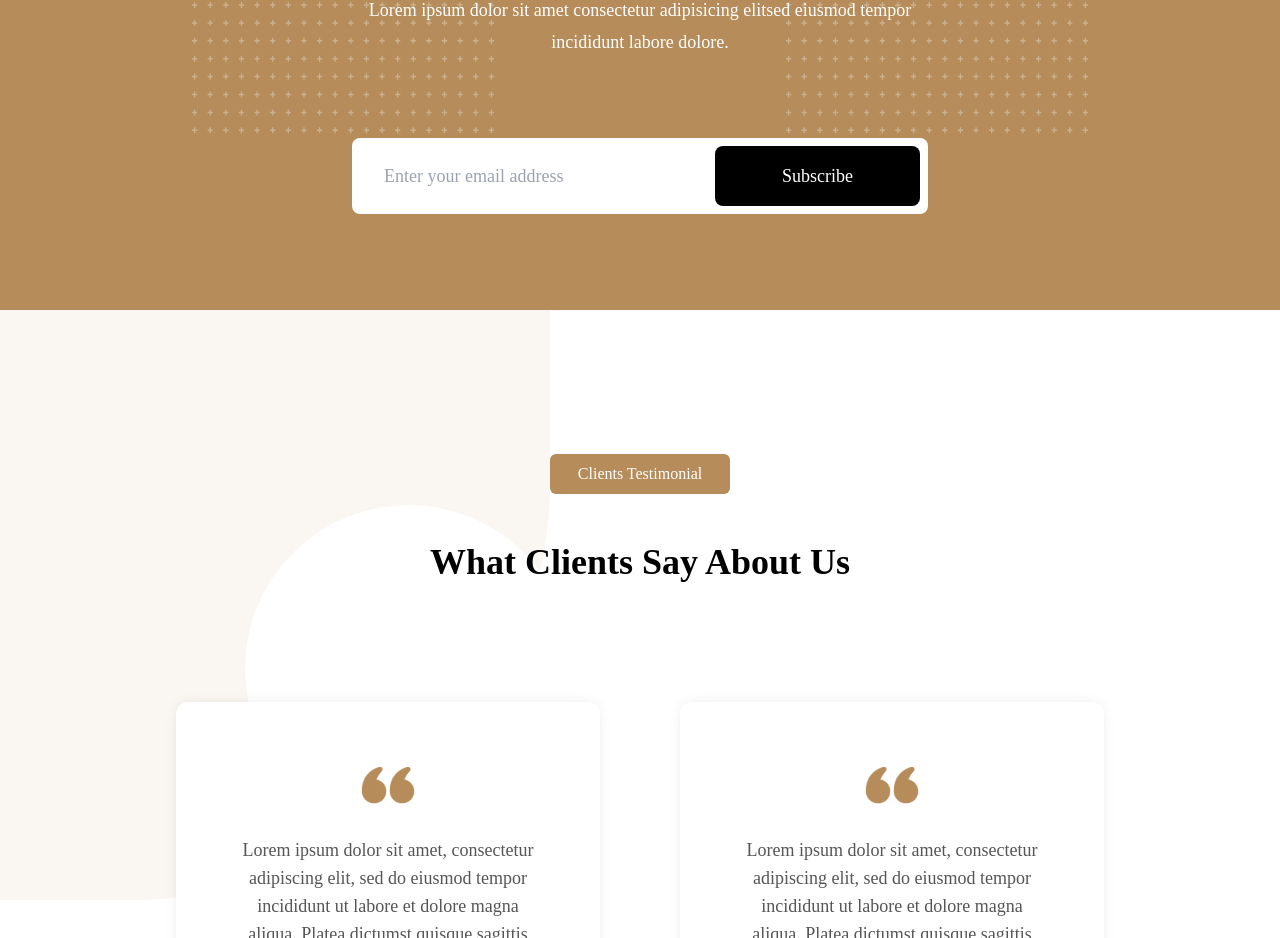
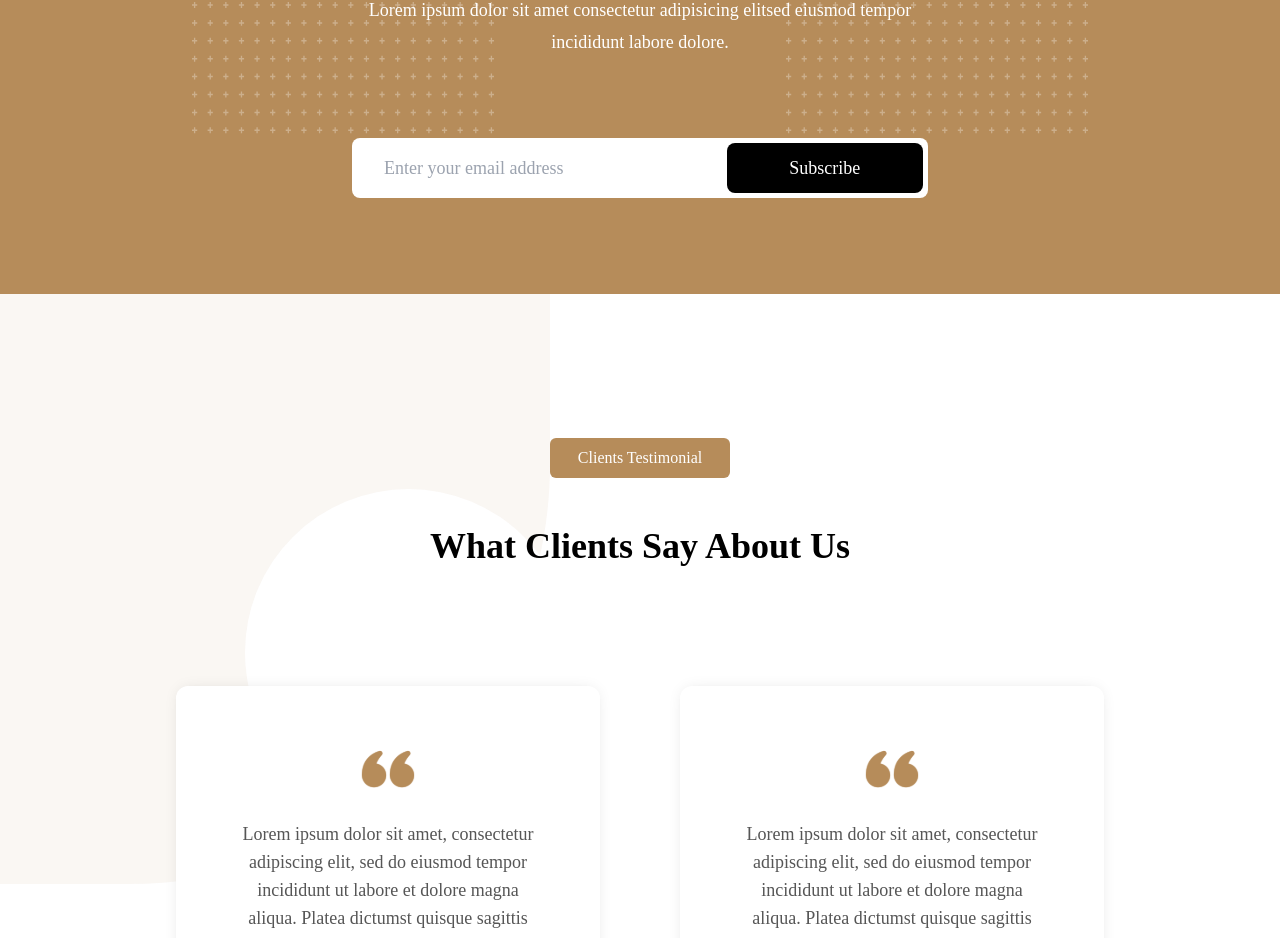
Before and after one commit to dm-mensavi/aawans-zaptek, a React (Create React App) app: page /about in a window 1280 px wide. Shown: the part 2120-3058 px from the top of the page. Built offline with nearby package versions, Linux system fonts and the light colour scheme.

Commit message:
Fixed BlogSub's UI

```diff
--- a/src/Pages/About/BlogSubscription.js
+++ b/src/Pages/About/BlogSubscription.js
@@ -47,7 +47,7 @@ const BlogSubscription = (props) => {
 							initial="offscreen"
 							whileInView="onscreen"
 							viewport={{ once: true, amount: 0.3 }}
-							className="sm:pl-8 sm:pr-2 sm:py-2 sm:rounded-lg sm:bg-white sm:grid sm:grid-cols-5 	sm:items-center sm:gap-4"
+							className="sm:pl-8 sm:pr-[5px] sm:py-[5px] sm:rounded-lg sm:bg-white sm:grid sm:grid-cols-5 	sm:items-center sm:gap-8"
 						>
 							<input
 								type="email"
@@ -65,7 +65,7 @@ const BlogSubscription = (props) => {
 								viewport={{ once: true, amount: 1 }}
 								className="sm:col-span-2 sm:mt-0">
 								<button
-									className="w-full bg-black px-5 py-4 text-white rounded-lg mt-5
+									className="w-full bg-black px-5 py-[11px] text-white rounded-lg mt-5
                  					hover:bg-primary transition-colors duration-300
                   					sm:mt-0"
 								>
```
